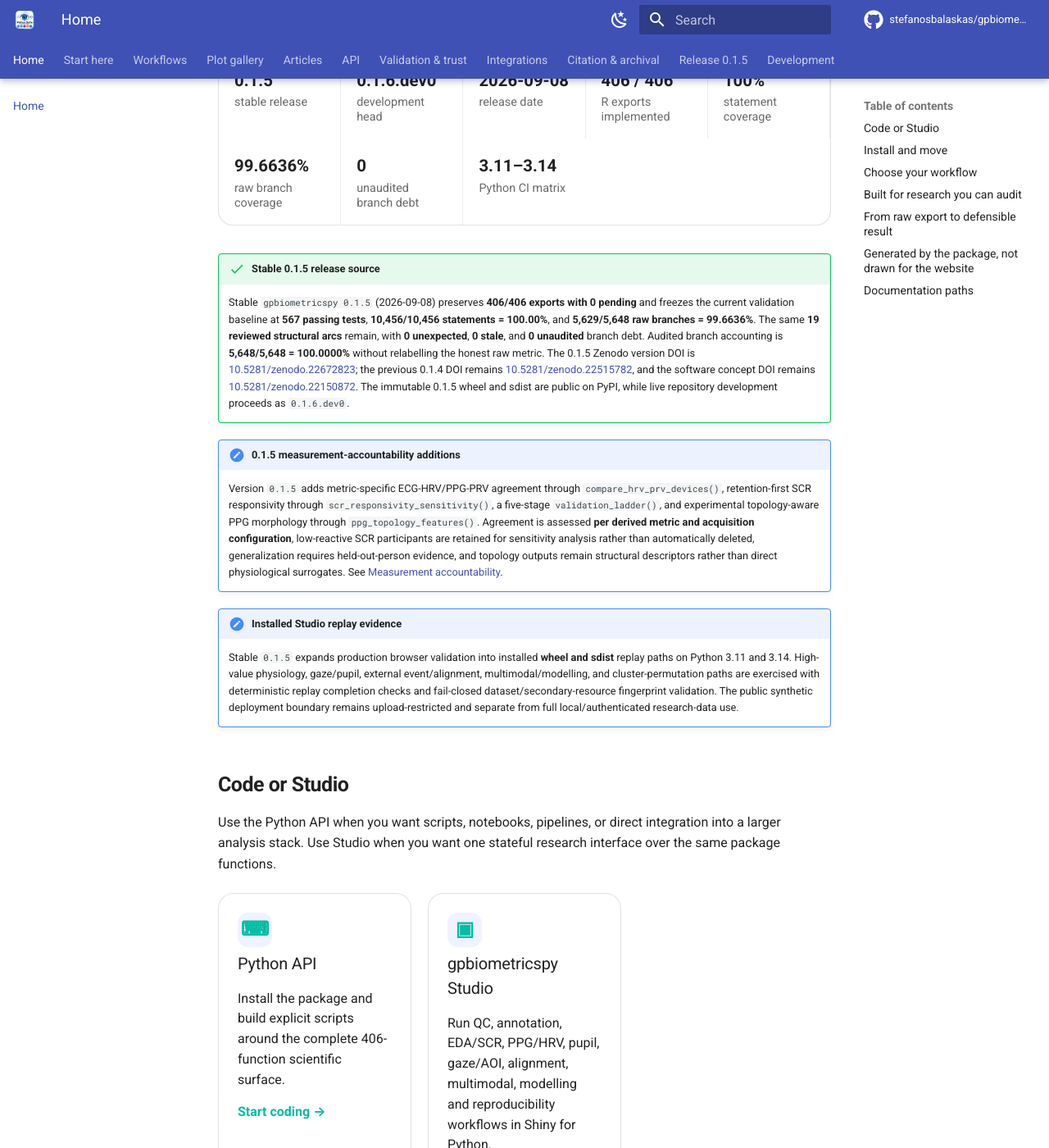
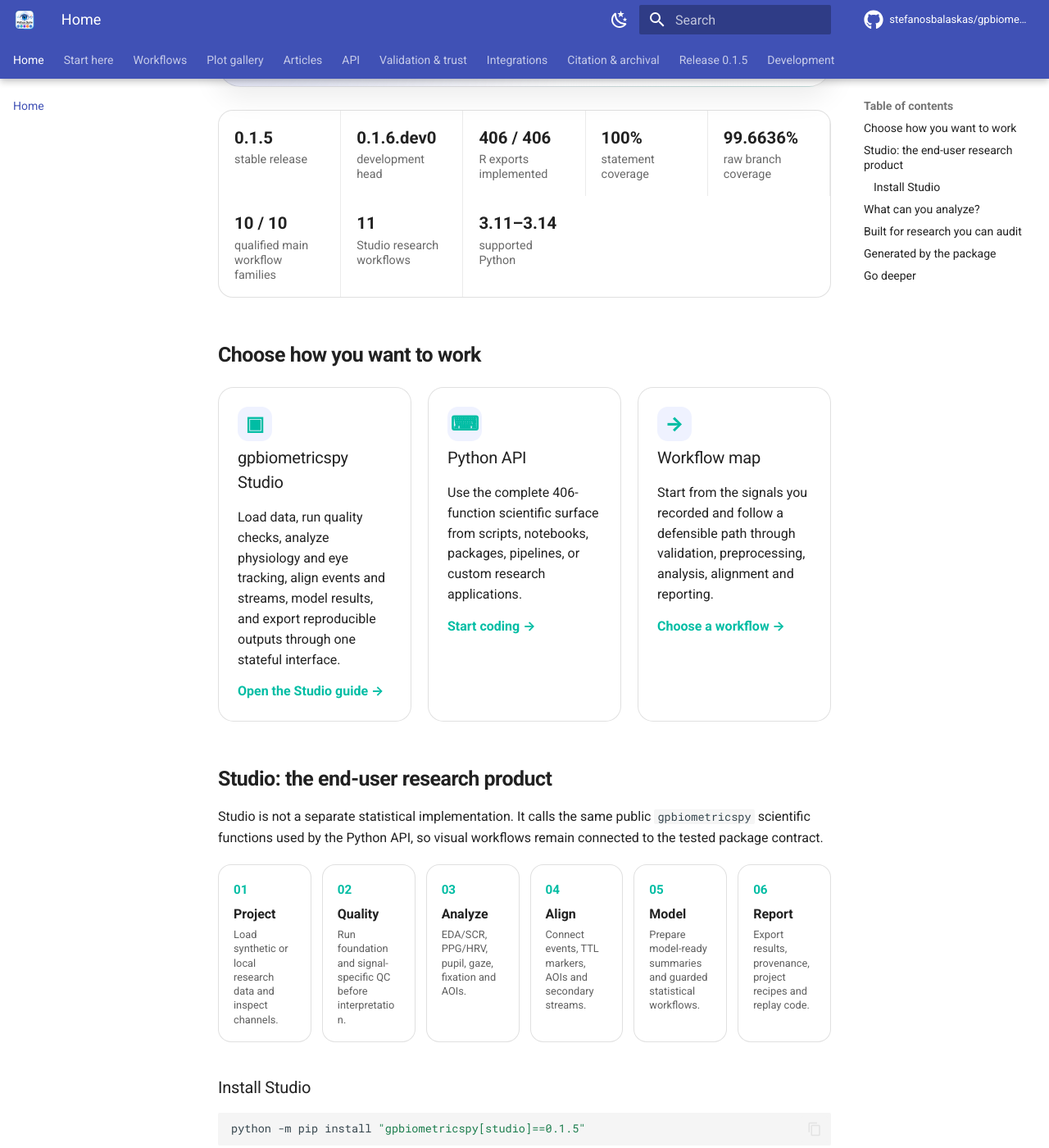
Before and after one commit to stefanosbalaskas/gpbiometricspy, an MkDocs documentation site: the page built from docs/index.md, in a window 1280 px wide and 1400 px high, scrolled down 881 px. Shown: the whole window at 82% size. Built offline with MkDocs 1.6.1 and Material for MkDocs 9.7.7, drawn with Linux system fonts in a browser that asks for light colours; comment, search, counter and statistics services are not loaded; some of the changed text lies outside the part shown.

Commit message:
docs: redesign website home around Studio and research workflows

````diff
--- a/docs/index.md
+++ b/docs/index.md
@@ -1,16 +1,16 @@
 <div class="gp-landing-hero" markdown>
 
-<span class="gp-kicker">Scientific Python for multimodal physiology + eye tracking</span>
+<span class="gp-kicker">Scientific Python + a guided research application</span>
 
-# Measure. Align. Validate. Report.
+# From raw Gazepoint data to reproducible analysis.
 
-**gpbiometricspy** brings the complete **406-function gpbiometrics 2.0.0 surface** into Python for EDA/GSR/SCR, PPG/IBI/HRV, pupil, gaze, AOIs, event alignment, quality control, reporting, and research-tool interoperability — with **gpbiometricspy Studio** as a Shiny for Python application layer over the same public scientific API.
+**gpbiometricspy** gives researchers two ways to work with the same validated scientific engine: use **gpbiometricspy Studio** for a guided visual workflow, or use the **Python API** for scripts, notebooks, pipelines and custom integrations.
 
 <div class="gp-actions">
-<a class="md-button md-button--primary" href="getting-started/">Get started</a>
-<a class="md-button" href="studio/">Open Studio guide</a>
+<a class="md-button md-button--primary" href="studio/">Start with Studio</a>
+<a class="md-button" href="getting-started/">Use the Python API</a>
 <a class="md-button" href="workflows/">Choose a workflow</a>
-<a class="md-button" href="plot-gallery/">See real plots</a>
+<a class="md-button" href="plot-gallery/">See generated plots</a>
 </div>
 
 </div>
@@ -18,126 +18,120 @@
 <div class="gp-status-grid">
 <div><span class="gp-status-value">0.1.5</span><span class="gp-status-label">stable release</span></div>
 <div><span class="gp-status-value">0.1.6.dev0</span><span class="gp-status-label">development head</span></div>
-<div><span class="gp-status-value">2026-09-08</span><span class="gp-status-label">release date</span></div>
 <div><span class="gp-status-value">406 / 406</span><span class="gp-status-label">R exports implemented</span></div>
 <div><span class="gp-status-value">100%</span><span class="gp-status-label">statement coverage</span></div>
 <div><span class="gp-status-value">99.6636%</span><span class="gp-status-label">raw branch coverage</span></div>
-<div><span class="gp-status-value">0</span><span class="gp-status-label">unaudited branch debt</span></div>
-<div><span class="gp-status-value">3.11–3.14</span><span class="gp-status-label">Python CI matrix</span></div>
+<div><span class="gp-status-value">10 / 10</span><span class="gp-status-label">qualified main workflow families</span></div>
+<div><span class="gp-status-value">11</span><span class="gp-status-label">Studio research workflows</span></div>
+<div><span class="gp-status-value">3.11–3.14</span><span class="gp-status-label">supported Python</span></div>
 </div>
 
-!!! success "Stable 0.1.5 release source"
-    Stable `gpbiometricspy 0.1.5` (2026-09-08) preserves **406/406 exports with 0 pending** and freezes the current validation baseline at **567 passing tests**, **10,456/10,456 statements = 100.00%**, and **5,629/5,648 raw branches = 99.6636%**. The same **19 reviewed structural arcs** remain, with **0 unexpected**, **0 stale**, and **0 unaudited** branch debt. Audited branch accounting is **5,648/5,648 = 100.0000%** without relabelling the honest raw metric. The 0.1.5 Zenodo version DOI is [10.5281/zenodo.22672823](https://doi.org/10.5281/zenodo.22672823); the previous 0.1.4 DOI remains [10.5281/zenodo.22515782](https://doi.org/10.5281/zenodo.22515782), and the software concept DOI remains [10.5281/zenodo.22150872](https://doi.org/10.5281/zenodo.22150872). The immutable 0.1.5 wheel and sdist are public on PyPI, while live repository development proceeds as `0.1.6.dev0`.
+## Choose how you want to work
 
-!!! note "0.1.5 measurement-accountability additions"
-    Version `0.1.5` adds metric-specific ECG-HRV/PPG-PRV agreement through `compare_hrv_prv_devices()`, retention-first SCR responsivity through `scr_responsivity_sensitivity()`, a five-stage `validation_ladder()`, and experimental topology-aware PPG morphology through `ppg_topology_features()`. Agreement is assessed **per derived metric and acquisition configuration**, low-reactive SCR participants are retained for sensitivity analysis rather than automatically deleted, generalization requires held-out-person evidence, and topology outputs remain structural descriptors rather than direct physiological surrogates. See [Measurement accountability](measurement-accountability.md).
+<div class="gp-card-grid gp-card-grid-compact">
 
-!!! note "Installed Studio replay evidence"
-    Stable `0.1.5` expands production browser validation into installed **wheel and sdist** replay paths on Python 3.11 and 3.14. High-value physiology, gaze/pupil, external event/alignment, multimodal/modelling, and cluster-permutation paths are exercised with deterministic replay completion checks and fail-closed dataset/secondary-resource fingerprint validation. The public synthetic deployment boundary remains upload-restricted and separate from full local/authenticated research-data use.
-
-## Code or Studio
-
-Use the Python API when you want scripts, notebooks, pipelines, or direct integration into a larger analysis stack. Use Studio when you want one stateful research interface over the same package functions.
-
-<div class="gp-card-grid">
+<a class="gp-card gp-card-link gp-card-product" href="studio/">
+<span class="gp-card-icon">▣</span>
+<h3>gpbiometricspy Studio</h3>
+<p>Load data, run quality checks, analyze physiology and eye tracking, align events and streams, model results, and export reproducible outputs through one stateful interface.</p>
+<span class="gp-card-cta">Open the Studio guide →</span>
+</a>
 
 <a class="gp-card gp-card-link" href="getting-started/">
 <span class="gp-card-icon">⌨</span>
 <h3>Python API</h3>
-<p>Install the package and build explicit scripts around the complete 406-function scientific surface.</p>
+<p>Use the complete 406-function scientific surface from scripts, notebooks, packages, pipelines, or custom research applications.</p>
 <span class="gp-card-cta">Start coding →</span>
 </a>
 
-<a class="gp-card gp-card-link" href="studio/">
-<span class="gp-card-icon">▣</span>
-<h3>gpbiometricspy Studio</h3>
-<p>Run QC, annotation, EDA/SCR, PPG/HRV, pupil, gaze/AOI, alignment, multimodal, modelling and reproducibility workflows in Shiny for Python.</p>
-<span class="gp-card-cta">Open Studio guide →</span>
+<a class="gp-card gp-card-link" href="workflows/">
+<span class="gp-card-icon">→</span>
+<h3>Workflow map</h3>
+<p>Start from the signals you recorded and follow a defensible path through validation, preprocessing, analysis, alignment and reporting.</p>
+<span class="gp-card-cta">Choose a workflow →</span>
 </a>
 
 </div>
 
-The Studio public-deployment boundary is **synthetic-only and fail-closed for external file uploads**. Research data belong in the full local Studio or an appropriately authenticated/private deployment.
+## Studio: the end-user research product
 
-## Install and move
+Studio is not a separate statistical implementation. It calls the same public `gpbiometricspy` scientific functions used by the Python API, so visual workflows remain connected to the tested package contract.
 
-=== "Stable"
+<div class="gp-flow gp-flow-product">
+<div><strong>01</strong><span>Project</span><small>Load synthetic or local research data and inspect channels.</small></div>
+<div><strong>02</strong><span>Quality</span><small>Run foundation and signal-specific QC before interpretation.</small></div>
+<div><strong>03</strong><span>Analyze</span><small>EDA/SCR, PPG/HRV, pupil, gaze, fixation and AOIs.</small></div>
+<div><strong>04</strong><span>Align</span><small>Connect events, TTL markers, AOIs and secondary streams.</small></div>
+<div><strong>05</strong><span>Model</span><small>Prepare model-ready summaries and guarded statistical workflows.</small></div>
+<div><strong>06</strong><span>Report</span><small>Export results, provenance, project recipes and replay code.</small></div>
+</div>
 
-    ```bash
-    python -m pip install gpbiometricspy
-    ```
+### Install Studio
 
-=== "Development"
-
-    ```bash
-    python -m pip install \
-      "gpbiometricspy @ git+https://github.com/stefanosbalaskas/gpbiometricspy.git@main"
-    ```
-
-=== "Development + Studio"
-
-    ```bash
-    git clone https://github.com/stefanosbalaskas/gpbiometricspy.git
-    cd gpbiometricspy
-    python -m pip install -e ".[studio]"
-    gpbiometricspy-studio
-    ```
-
-```python
-import gpbiometricspy as gp
-
-data = gp.load_kiosk_demo()
-validity = gp.summarise_gazepoint_biometric_validity(data)
-events = gp.extract_gazepoint_ttl_events(data)
+```bash
+python -m pip install "gpbiometricspy[studio]==0.1.5"
 ```
 
-<div class="gp-callout-line">
-<strong>Bundled demo:</strong> 36 synthetic participants · 4 tasks each · 69,120 Gazepoint-like rows at 60 Hz.
-</div>
+Normal launcher:
 
-## Choose your workflow
+```bash
+gpbiometricspy-studio
+```
+
+PATH-independent launcher, especially useful on Windows Store Python installations:
+
+```bash
+python -m studio.cli --host 127.0.0.1 --port 8765
+```
+
+Then open `http://127.0.0.1:8765`.
+
+!!! warning "Research data stay in the full local/private Studio"
+    The anonymous public demonstration is synthetic-only and fail-closed for external uploads. Use the full local Studio or an appropriately authenticated/private deployment for participant data.
+
+## What can you analyze?
 
 <div class="gp-card-grid">
 
 <a class="gp-card gp-card-link" href="examples/eda-scr/">
 <span class="gp-card-icon">∿</span>
 <h3>EDA / GSR / SCR</h3>
-<p>Clean electrodermal signals, inspect artifacts, decompose tonic/phasic activity, detect responses, and build event-linked summaries.</p>
+<p>Quality checks, artifacts, tonic/phasic decomposition, response detection, event summaries and diagnostics.</p>
 <span class="gp-card-cta">Open workflow →</span>
 </a>
 
 <a class="gp-card gp-card-link" href="examples/ppg-hrv/">
 <span class="gp-card-icon">♥</span>
 <h3>PPG / IBI / HRV</h3>
-<p>Detect pulses, derive beat-to-beat intervals, compute HRV families, and cross-check pyHRV, HeartPy, BioSPPy, and NeuroKit-style paths.</p>
+<p>Pulse/interval quality, HRV families, morphology descriptors, metric-specific agreement and optional toolbox bridges.</p>
 <span class="gp-card-cta">Open workflow →</span>
 </a>
 
 <a class="gp-card gp-card-link" href="examples/pupil-gaze/">
 <span class="gp-card-icon">◎</span>
 <h3>Pupil / gaze / AOI</h3>
-<p>Audit pupil and gaze quality, summarize AOI-linked biometrics, inspect saccades, and connect eye-tracking behavior to physiology.</p>
+<p>Pupil QC, gaze and fixation summaries, AOI-linked measures, saccades and interpretation guardrails.</p>
 <span class="gp-card-cta">Open workflow →</span>
 </a>
 
 <a class="gp-card gp-card-link" href="examples/multimodal/">
 <span class="gp-card-icon">↔</span>
-<h3>Multimodal alignment</h3>
-<p>Align Gazepoint streams, TTL/event markers, trials, AOIs, and external recordings on defensible shared timebases.</p>
+<h3>Events + multimodal</h3>
+<p>TTL markers, event logs, drift, secondary streams, AOI timing and multimodal alignment on explicit shared timebases.</p>
 <span class="gp-card-cta">Open workflow →</span>
 </a>
 
 <a class="gp-card gp-card-link" href="examples/quality-reporting/">
 <span class="gp-card-icon">✓</span>
 <h3>QC + reporting</h3>
-<p>Turn raw signal diagnostics into explicit validity audits, exclusion evidence, visual QC, and reproducible reporting outputs.</p>
+<p>Turn diagnostics into explicit validity evidence, exclusions, plots, provenance and reproducible reporting outputs.</p>
 <span class="gp-card-cta">Open workflow →</span>
 </a>
 
 <a class="gp-card gp-card-link" href="examples/interoperability/">
 <span class="gp-card-icon">⌘</span>
 <h3>Interoperability</h3>
-<p>Bridge into MNE, EEG/LSL, pyxdf, BioSPPy, HeartPy, pyHRV, and NeuroKit-style workflows without hiding backend assumptions.</p>
+<p>Bridge to MNE, LSL/XDF, BIDS-oriented workflows, BioSPPy, HeartPy, pyHRV and NeuroKit-style paths.</p>
 <span class="gp-card-cta">Open workflow →</span>
 </a>
 
@@ -147,38 +141,26 @@ events = gp.extract_gazepoint_ttl_events(data)
 
 <div class="gp-pillar-grid">
 <div class="gp-pillar">
-<h3>Parity with provenance</h3>
-<p>The frozen R reference is retained alongside the Python implementation, with 406/406 exports registered and 26 article companions preserved.</p>
-<a href="parity/">Inspect parity →</a>
+<h3>One scientific engine</h3>
+<p>Studio and Python code call the same public package API. The application does not maintain a hidden second implementation of the scientific methods.</p>
+<a href="studio/">See the architecture →</a>
 </div>
 <div class="gp-pillar">
-<h3>Validation as a first-class output</h3>
-<p>Stable 0.1.5 CI enforces 100% statement coverage across Ubuntu, Windows, and macOS on Python 3.11–3.14; the branch audit reports 5,629/5,648 raw branches = 99.6636%, enforces a 99.6% raw floor, and requires exact equality to the reviewed 19-entry structural-debt ledger with zero unexpected, stale, or unaudited missing paths. Deep parity, interoperability, Studio smoke, Chromium E2E and installed production-deployment checks remain independent gates.</p>
-<a href="deep-validation/">See validation →</a>
+<h3>Validation is part of the product</h3>
+<p>Stable 0.1.5 freezes 567 tests, 10,456/10,456 statements, 5,629/5,648 raw branches = 99.6636%, and zero unexpected, stale or unaudited branch debt.</p>
+<a href="deep-validation/">Inspect validation →</a>
 </div>
 <div class="gp-pillar">
 <h3>Conservative interpretation</h3>
-<p>Signal processing and descriptive summaries are kept distinct from unsupported claims about emotion, stress, preference, cognition, or diagnosis.</p>
-<a href="interpretation/">Read guardrails →</a>
+<p>Physiological and eye-tracking signals are measurements, not direct proof of emotion, stress, trust, preference, cognition, health status or diagnosis.</p>
+<a href="interpretation/">Read the guardrails →</a>
 </div>
 </div>
 
-## From raw export to defensible result
+!!! success "Stable archival record"
+    Stable `gpbiometricspy 0.1.5` was released on **2026-09-08**. The version DOI is [10.5281/zenodo.22672823](https://doi.org/10.5281/zenodo.22672823), the software concept DOI is [10.5281/zenodo.22150872](https://doi.org/10.5281/zenodo.22150872), and live development proceeds as `0.1.6.dev0`.
 
-```text
-Gazepoint / external streams
-  → schema + channel audit
-  → timing / TTL / dropout QC
-  → EDA / PPG / IBI / pupil / gaze preprocessing
-  → event / AOI / multimodal alignment
-  → feature extraction + model-ready tables
-  → plots + reports + reproducibility outputs
-  → optional external-toolbox cross-checks
-```
-
-<p class="gp-center-link"><a class="md-button md-button--primary" href="workflows/">Explore the workflow map</a></p>
-
-## Generated by the package, not drawn for the website
+## Generated by the package
 
 <div class="gp-feature-gallery">
 <figure class="gp-feature-gallery-main">
@@ -195,17 +177,18 @@ Gazepoint / external streams
 </figure>
 </div>
 
-Every gallery image is regenerated from the current Python API during the documentation workflow. Browse all [13 generated figures](plot-gallery.md).
+Every gallery image is regenerated from the Python API during the documentation workflow. Browse the full [plot gallery](plot-gallery.md).
 
-## Documentation paths
+## Go deeper
 
 <div class="gp-mini-grid">
-<a href="getting-started/">5-minute start</a>
 <a href="studio/">Studio application</a>
+<a href="getting-started/">5-minute Python start</a>
 <a href="workflows/">Workflow map</a>
 <a href="measurement-accountability/">Measurement accountability</a>
-<a href="articles/">26 articles</a>
+<a href="articles/">26 article companions</a>
 <a href="integrations/">Integrations</a>
 <a href="citation/">Citation + DOI</a>
 <a href="api/reference/">406-function API</a>
+<a href="development/">Development</a>
 </div>
````
